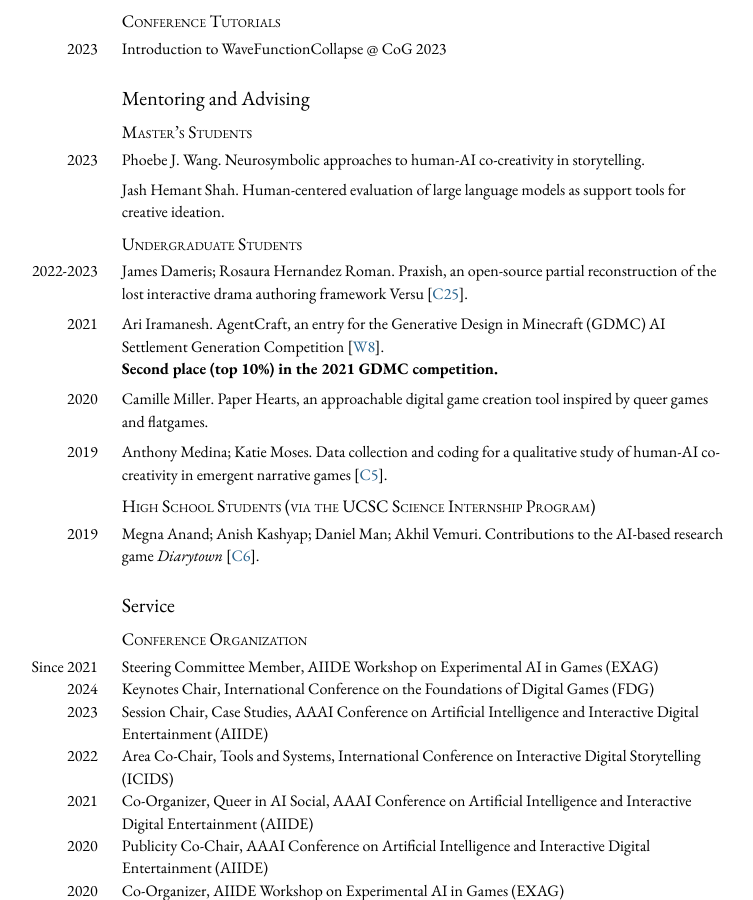
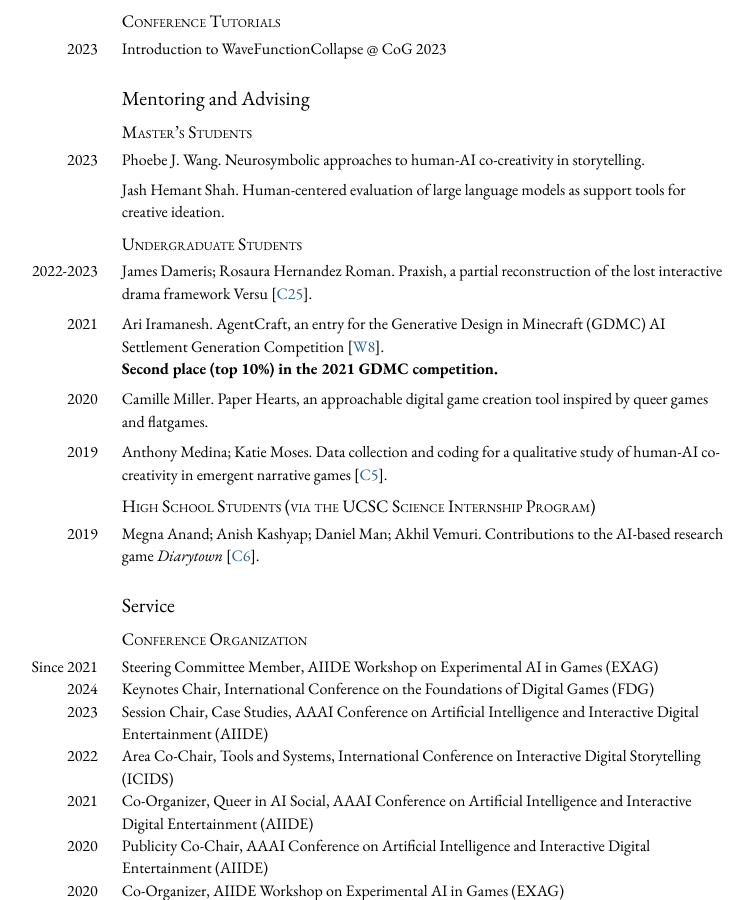
Before and after one commit to mkremins/mkremins.github.io, a Jekyll site: the page built from cv/index.html, in a window 1280 px wide and 900 px high, scrolled down 8540 px. Shown: the whole window, without its empty margins (261-1014 px from the left). Built offline with Jekyll 4.4.1, drawn with Linux system fonts in a browser that asks for light colours.

Commit message:
Tweak Praxish project description in advising section

```diff
--- a/cv/index.html
+++ b/cv/index.html
@@ -377,7 +377,7 @@ layout: null
       <h3>Undergraduate Students</h3>
       <div class="dated-entry">
         <div class="dated-date">2022-2023</div>
-        <div class="dated-content">James Dameris; Rosaura Hernandez Roman. Praxish, an open-source partial reconstruction of the lost interactive drama authoring framework Versu [<a href="#C25">C25</a>].</div>
+        <div class="dated-content">James Dameris; Rosaura Hernandez Roman. Praxish, a partial reconstruction of the lost interactive drama framework Versu [<a href="#C25">C25</a>].</div>
       </div>
       <!--<div class="dated-entry">
         <div class="dated-date"></div>
```
